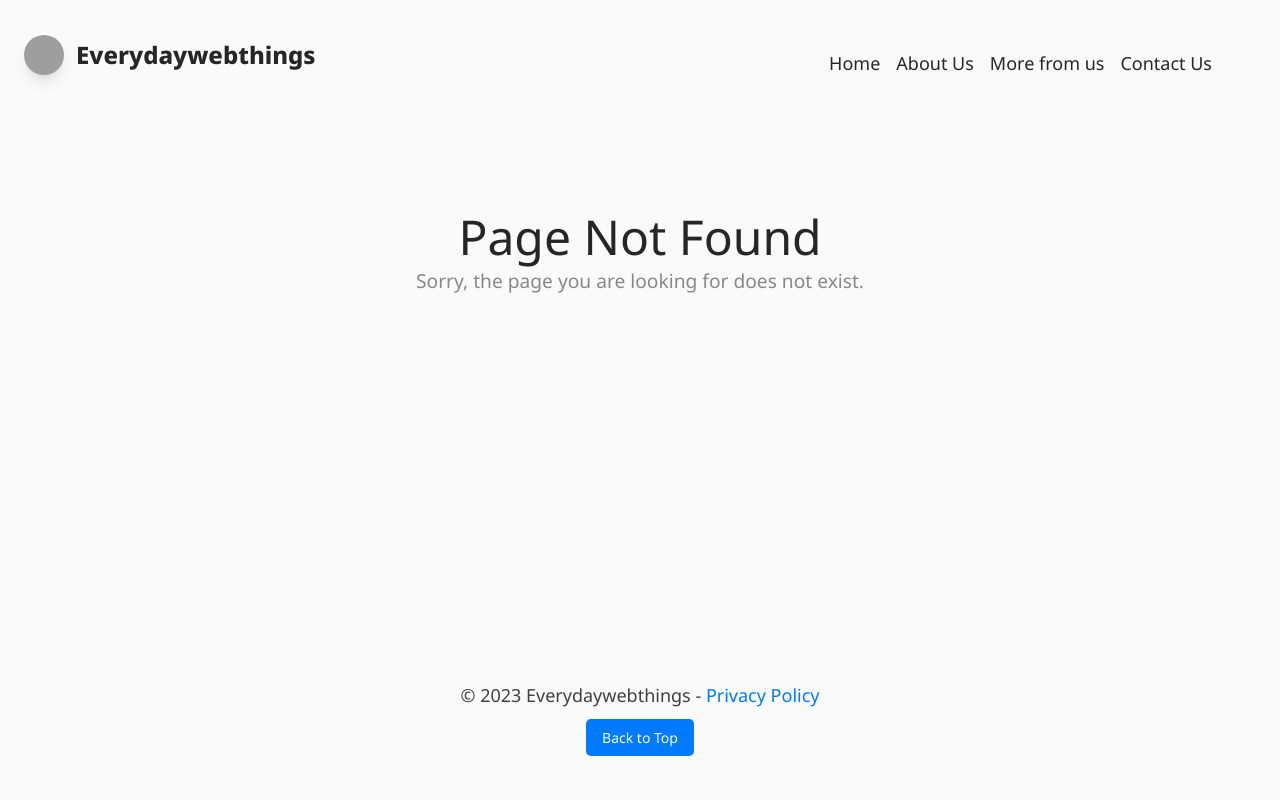
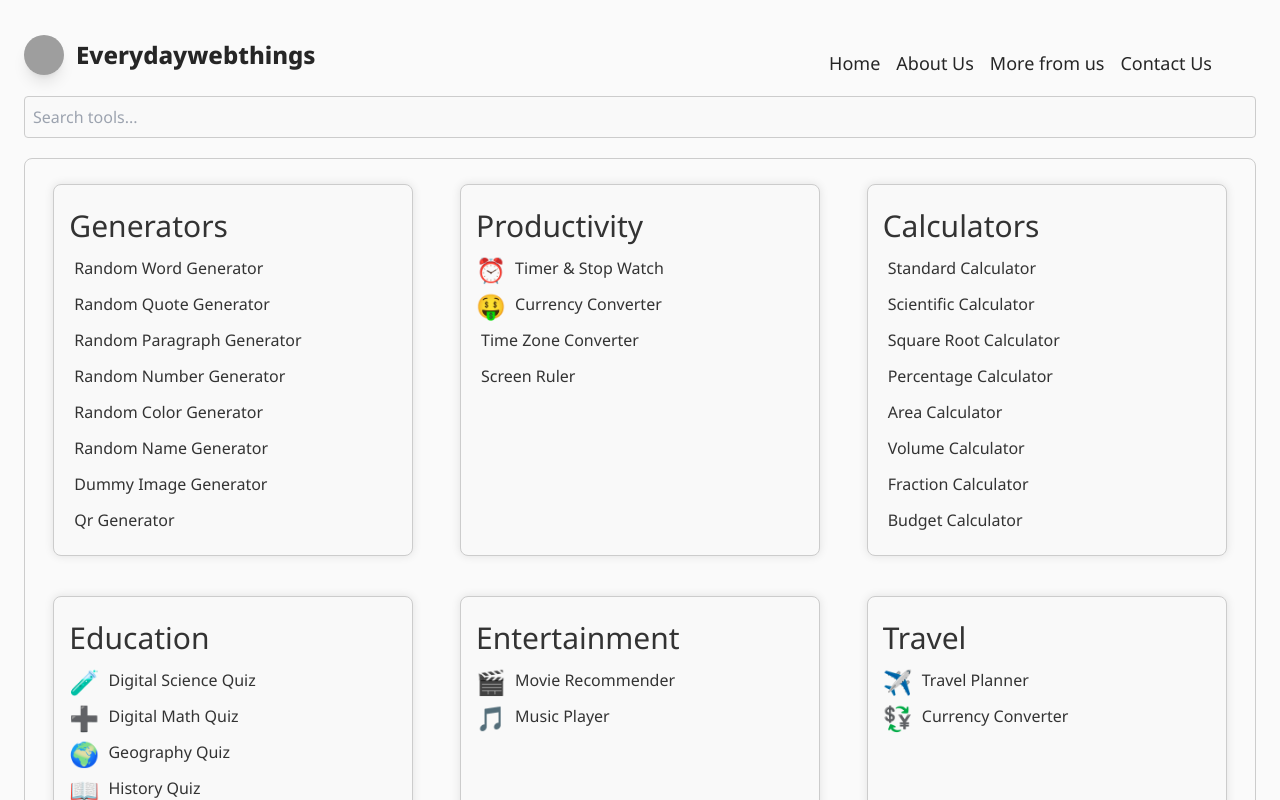
Before and after one commit to EDWT2-0/Main, a SvelteKit app: page /Testhomepage in a window 1280 px wide. Before the commit this address had no page. Shown: the top 800 px of the page. Built offline with nearby package versions, Linux system fonts and the light colour scheme; grey boxes are pictures that could not be loaded; some icons are missing.

Commit message:
ui changes

```diff
--- /dev/null
+++ b/src/routes/Testhomepage/+page.svelte
@@ -0,0 +1,205 @@
+<script>
+    import { onMount } from 'svelte';
+
+    let categories = [
+      {
+        name: 'Generators',
+        tools: [
+          { name: 'Random Word Generator', link: '/RandomWordGenerator', icon: '' },
+          { name: 'Random Quote Generator', link: '/tools/notes', icon: '' },
+          { name: 'Random Paragraph Generator', link: '/RandomParagraphGenerator', icon: '' },
+          { name: 'Random Number Generator', link: '/RandomNumberGenerator', icon: '' },
+          { name: 'Random Color Generator', link: '/RandomColorGenerator', icon: '' },
+          { name: 'Random Name Generator', link: '/RandomNameGenerator', icon: '' },
+          { name: 'Dummy Image Generator', link: '/DummyImageGenerator', icon: '' },
+          { name: 'Qr Generator', link: '/QrCodeGenerator', icon: '' },
+
+          // Add more tools for productivity
+        ],
+      },
+      {
+        name: 'Productivity',
+        tools: [
+          { name: 'Timer & Stop Watch', link: '/Timer&StopWatch', icon: '⏰' },
+          { name: 'Currency Converter', link: '/CurrencyConverter', icon: '🤑' },
+          { name: 'Time Zone Converter', link: '/TimeZoneConverter', icon: '' },
+          { name: 'Screen Ruler', link: '/ScreenRuler', icon: '' },
+
+          // Add more utility tools
+        ],
+      },
+      {
+        name: 'Calculators',
+        tools: [
+          { name: 'Standard Calculator', link: '/tools/bmi-calculator', icon: '' },
+          { name: 'Scientific Calculator', link: '/ScientificCalculator', icon: '' },
+          { name: 'Square Root Calculator', link: '/SquareRootCalculator', icon: '' },
+          { name: 'Percentage Calculator', link: '/PercentageCalculator', icon: '' },
+          { name: 'Area Calculator', link: '/AreaCalculator', icon: '' },
+          { name: 'Volume Calculator', link: '/VolumeCalculator', icon: '' },
+          { name: 'Fraction Calculator', link: '/FractionCalculato', icon: '' },
+          { name: 'Budget Calculator', link: '/BudgetCalculator', icon: '' },
+          // Add more health & fitness tools
+        ],
+      },
+      {
+        name: 'Education',
+        tools: [
+          { name: 'Digital Science Quiz', link: '/DigitalScienceQuiz', icon: '🧪' },
+          { name: 'Digital Math Quiz', link: '/DigitalMathQuiz', icon: '➕' },
+
+          { name: 'Geography Quiz', link: '/GeographyQuiz', icon: '🌍' },
+          { name: 'History Quiz', link: '/HistoryQuiz', icon: '📖' },
+          { name: 'Coding Quiz', link: '/CodingQuiz', icon: '👨‍💻' },
+          // Add more educational tools
+        ],
+      },
+      {
+        name: 'Entertainment',
+        tools: [
+          { name: 'Movie Recommender', link: '/tools/movie-recommender', icon: '🎬' },
+          { name: 'Music Player', link: '/tools/music-player', icon: '🎵' },
+          // Add more entertainment tools
+        ],
+      },
+      {
+        name: 'Travel',
+        tools: [
+          { name: 'Travel Planner', link: '/tools/travel-planner', icon: '✈️' },
+          { name: 'Currency Converter', link: '/tools/currency-converter', icon: '💱' },
+          // Add more travel tools
+        ],
+      },
+      {
+        name: 'Traveu',
+        tools: [
+          { name: 'Travel Planner', link: '/tools/travel-planner', icon: '✈️' },
+          { name: 'Currency Converter', link: '/tools/currency-converter', icon: '💱' },
+          // Add more travel tools
+        ],
+      },
+    ];
+
+    let allCategories = [...categories]; // Save all categories initially
+
+    let searchText = '';
+
+    function filterCategories() {
+      if (!searchText.trim()) {
+        categories = [...allCategories]; // Show all categories when search is empty
+      } else {
+        categories = allCategories.map(category => ({
+          ...category,
+          tools: category.tools.filter(tool =>
+            tool.name.toLowerCase().includes(searchText.toLowerCase())
+          ),
+        })).filter(category => category.tools.length > 0);
+      }
+    }
+
+    onMount(() => {
+      filterCategories(); // Initially show all categories
+    });
+  </script>
+
+
+
+  <input type="text" placeholder="Search tools..." bind:value={searchText} on:input={filterCategories}>
+
+  <div class="categories">
+    {#each categories as category}
+      <div class="category">
+        <h2>{category.name}</h2>
+        <ul>
+          {#each category.tools as tool}
+            <li>
+              <a href={tool.link}>
+                <span class="tool-icon">{tool.icon}</span>
+                <span class="tool-name">{tool.name}</span>
+              </a>
+            </li>
+          {/each}
+        </ul>
+      </div>
+    {/each}
+  </div>
+
+
+
+  <style>
+    /* Improved and polished CSS */
+
+    /* Dark Mode Compatibility */
+    @media (prefers-color-scheme: dark) {
+      body {
+        background-color: #222;
+        color: #fff;
+      }
+
+      input[type="text"],
+      a {
+        color: #000000;
+      }
+
+      .categories {
+        border-color: #444;
+      }
+
+      .category {
+        background-color: #333;
+        box-shadow: 0 0 10px rgba(255, 255, 255, 0.1);
+        color: #fff;
+      }
+    }
+
+    /* Light Mode Styles */
+    h1 {
+      text-align: center;
+      font-size: 2.5rem;
+      margin-bottom: 30px;
+    }
+
+    input[type="text"] {
+      width: 100%;
+      padding: 8px;
+      margin-bottom: 20px;
+      border-radius: 4px;
+      border: 1px solid #ccc;
+      background-color: #f9f9f9;
+      color: #333;
+    }
+
+    .categories {
+    display: flex;
+    flex-wrap: wrap;
+    justify-content: space-around;
+    gap: 20px;
+    border: 1px solid #ccc;
+    border-radius: 8px;
+    padding: 15px;
+  }
+
+  /* Updated style for each category container */
+  .category {
+    flex: 0 0 calc(33.33% - 40px); /* Three items per row */
+    margin: 10px;
+    padding: 15px;
+    border: 1px solid #ccc;
+    border-radius: 8px;
+    background-color: #f9f9f9;
+    box-shadow: 0 0 10px rgba(0, 0, 0, 0.1);
+    transition: transform 0.3s ease-in-out;
+    color: #333;
+  }
+
+
+    .tool-name {
+      background-color: transparent !important; /* Remove background color */
+    }
+
+    .tool-icon {
+      font-size: 1.5rem;
+      margin-right: 5px;
+      vertical-align: middle;
+    }
+  </style>
```
